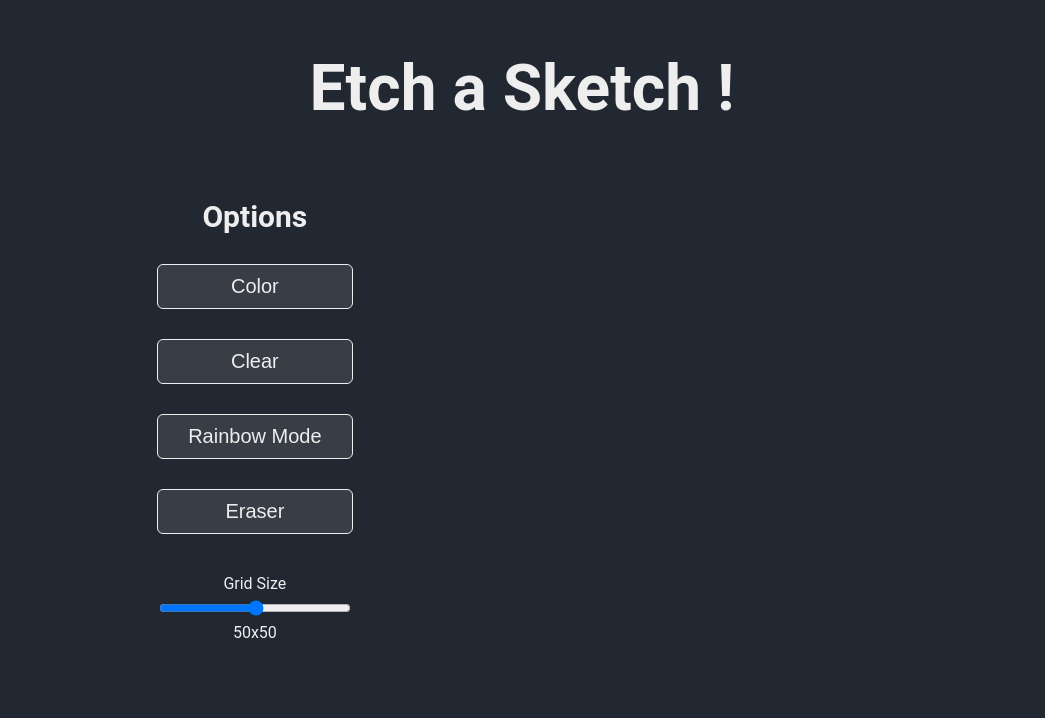
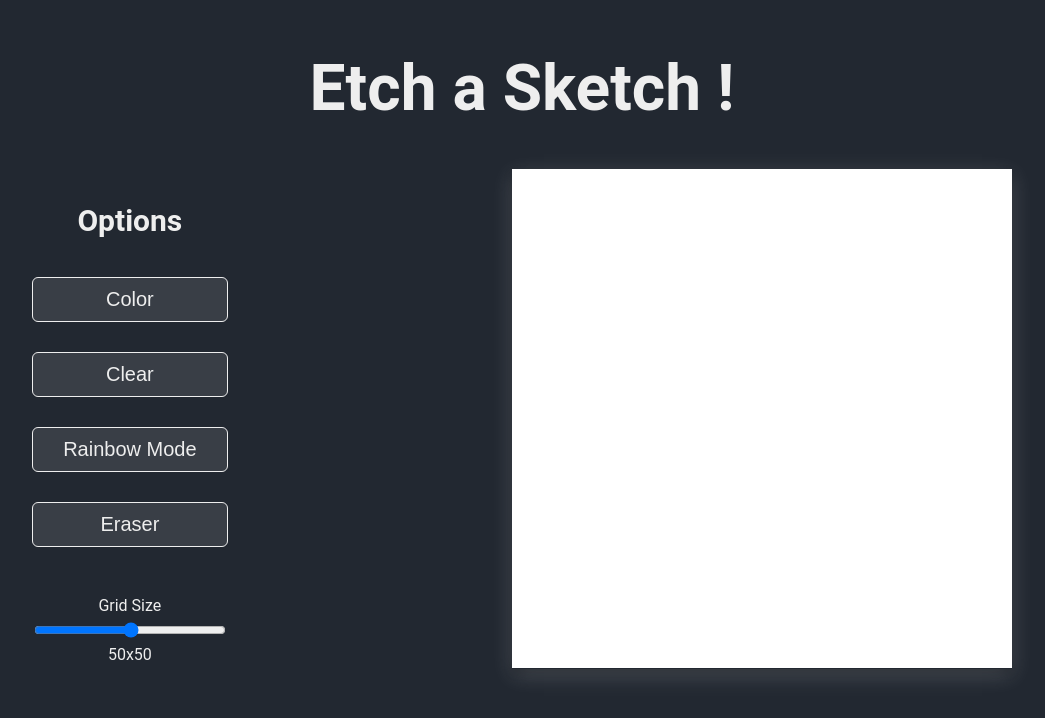
Before and after one commit to HugoYahh/etch-a-sketch, a plain HTML site: page index.html in a window 1280 px wide. Shown: the whole page, without its empty margins (118-1163 px from the left). Drawn offline with Linux system fonts and the light colour scheme.

Commit message:
Add the grid, and style it, add comments

```diff
--- a/script.js
+++ b/script.js
@@ -11,21 +11,28 @@ let gridSizeText = document.querySelector("#grid-size-text")
 /* On change, recreate the grid */
 inputSize.addEventListener("change", createGrid)
 
+/*On load, create a grid*/
+window.addEventListener("load", (e) => {
+    createGrid()
+})
+
 /*WHILE changing, update the textContent for the user to see */
 inputSize.addEventListener("input", (event) => {
     gridSizeText.textContent = event.target.value + "x" + event.target.value;
 })
 
 /*Creating the div grid, styling it */
+
+
 function createGrid(e) {
-    gridContainer.innerHTML = ""; /*If exists, deletes ancient divs from another grid*/
-    for (let i = 1; i <= document.querySelector("#grid-size").value; i++) {
+    gridContainer.innerHTML = "";
+    for (let i = 1; i <= document.querySelector("#grid-size").value * document.querySelector("#grid-size").value; i++) {
         let divi = document.createElement("div");
+        divi.classList.add("grid")
+        let width = 500 / Math.floor(parseInt(document.querySelector("#grid-size").value))
+        divi.style.height = width + "px"
+        divi.style.width = width + "px"
+        divi.style.backgroundColor = "white"
         gridContainer.appendChild(divi);
-        for (let j = 1; j <= document.querySelector("#grid-size").value; j++) {
-            let divj = document.createElement("div")
-            divi.appendChild(divj)
-        }
     }
-
 }
--- a/styles.css
+++ b/styles.css
@@ -67,10 +67,31 @@ button:active {
     background-color: #282b31;
 }
 
+button:hover {
+    transform: translateY(-3px);
+
+}
+
 
 #grid-size-input {
     accent-color: #00ADB5;
 }
 
+.grid {
+    box-sizing: border-box;
+}
 
-.grid-container {}
+
+.grid-container {
+    display: flex;
+    width: 500px;
+    height: 500px;
+    flex-wrap: wrap;
+    gap: 0px;
+    justify-content: center;
+    align-items: center;
+    box-shadow: 0 4px 8px 0 rgba(0, 0, 0, 0.2), 0 6px 20px 0 rgba(245, 244, 244, 0.19);
+    flex-shrink: 0;
+
+
+}
```
